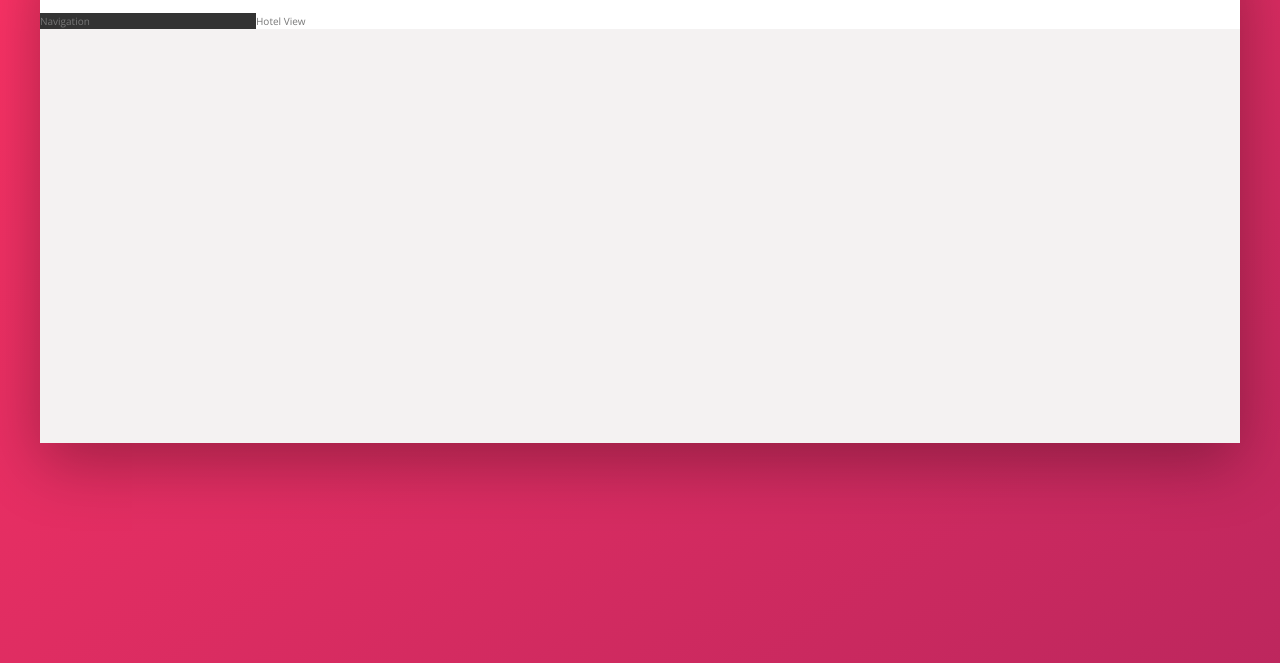
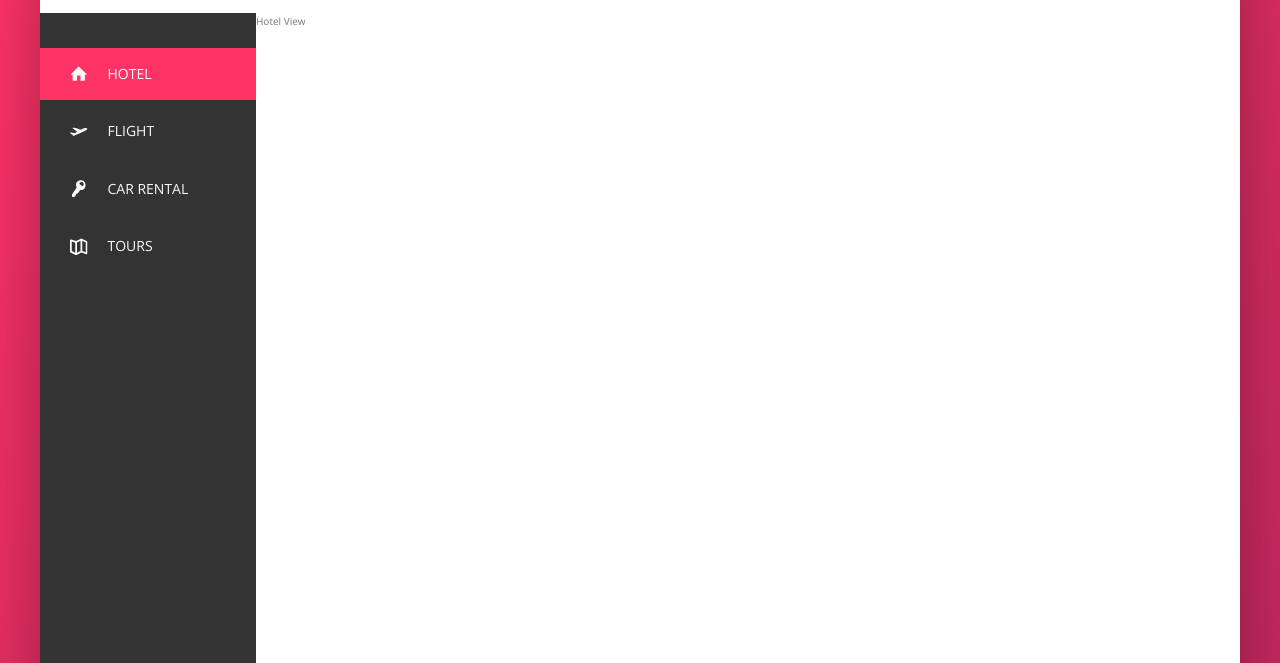
Before and after one commit to caarbelaezg/Trillo-project, a website: page index.html in a window 1280 px wide. Shown: the part 137-800 px from the top of the page. Drawn offline with nearby package versions, Linux system fonts and the light colour scheme.

Commit message:
navigation with animations

```diff
--- a/index.html
+++ b/index.html
@@ -1,21 +1,28 @@
 <!DOCTYPE html>
 <html lang="en">
   <head>
-        <meta charset="UTF-8">
-        <meta name="viewport" content="width=device-width, initial-scale=1.0">
+    <meta charset="UTF-8" />
+    <meta name="viewport" content="width=device-width, initial-scale=1.0" />
 
-        <link href="https://fonts.googleapis.com/css?family=Open+Sans:300,400,600" rel="stylesheet">
-        <link rel="stylesheet" href="css/style.css">
-        <link rel="shortcut icon" type="image/png" href="img/favicon.png">
+    <link
+      href="https://fonts.googleapis.com/css?family=Open+Sans:300,400,600"
+      rel="stylesheet"
+    />
+    <link rel="stylesheet" href="css/style.css" />
+    <link rel="shortcut icon" type="image/png" href="img/favicon.png" />
 
     <title>trillo &mdash; Your all-in-one booking app</title>
   </head>
   <body>
     <div class="container">
       <header class="header">
-                <img src="img/logo.png" alt="trillo logo" class="logo">
+        <img src="img/logo.png" alt="trillo logo" class="logo" />
         <form action="#" class="search">
-                    <input type="text" placeholder="Search hotels" class="search__input">
+          <input
+            type="text"
+            placeholder="Search hotels"
+            class="search__input"
+          />
           <button class="search__button">
             <svg class="search__icon">
               <use xlink:href="img/sprite.svg#icon-magnifying-glass"></use>
@@ -37,18 +44,60 @@
             <span class="user-nav__notification">13</span>
           </div>
           <div class="user-nav__user">
-                        <img src="img/user.jpg" alt="Username photo" class="user-nav__user-photo">
+            <img
+              src="img/user.jpg"
+              alt="Username photo"
+              class="user-nav__user-photo"
+            />
             <span class="user-nav__user-name">Jonas</span>
           </div>
         </nav>
       </header>
+
       <div class="content">
+
         <nav class="sidebar">
-                    Navigation
+          <ul class="side-nav">
+            <li class="side-nav__item side-nav__item--active">
+              <a href="#" class="side-nav__link">
+                <svg class="side-nav__icon">
+                    <use xlink:href="img/sprite.svg#icon-home"></use>
+                </svg>
+                <span>Hotel</span>
+              </a>
+            </li>
+            <li class="side-nav__item">
+                <a href="#" class="side-nav__link">
+                  <svg class="side-nav__icon">
+                      <use xlink:href="img/sprite.svg#icon-aircraft-take-off"></use>
+                  </svg>
+                  <span>Flight</span>
+                </a>
+              </li>
+              <li class="side-nav__item">
+                <a href="#" class="side-nav__link">
+                  <svg class="side-nav__icon">
+                      <use xlink:href="img/sprite.svg#icon-key"></use>
+                  </svg>
+                  <span>Car rental</span>
+                </a>
+              </li>
+              <li class="side-nav__item">
+                <a href="#" class="side-nav__link">
+                  <svg class="side-nav__icon">
+                      <use xlink:href="img/sprite.svg#icon-map"></use>
+                  </svg>
+                  <span>Tours</span>
+                </a>
+              </li>
+          </ul>
+
+          <div class="legal">
+              &copy;2017 by trillo. All rights reserved.
+          </div>
         </nav>
-                <main class="hotel-view">
-                    Hotel View
-                </main>
+
+        <main class="hotel-view">Hotel View</main>
       </div>
     </div>
   </body>
--- a/sass/_components.scss
+++ b/sass/_components.scss
@@ -107,3 +107,74 @@
   &__user-name {
   }
 }
+
+///////////////////////////////////////
+//SIDE NAVIGATION
+
+.side-nav {
+  font-size: 1.4rem;
+  list-style: none;
+  margin-top: 3.5rem;
+
+  &__item {
+    position: relative;
+    &:not(:last-child) {
+      margin-bottom: 0.5rem;
+    }
+  }
+
+  &__item::before {
+    content: "";
+    position: absolute;
+    top: 0;
+    left: 0;
+    height: 100%;
+    width: 3px;
+    background-color: var(--color-primary);
+    transform: scaleY(0);
+    transform-origin: center;
+    transition: transform 0.2s,
+                width 0.4s cubic-bezier(1, 0, 0, 1) 0.2s,
+                background-color 0.1s;
+  }
+
+  &__item:hover::before,
+  &__item--active::before {
+    transform: scaleY(1);
+    width: 100%;
+  }
+
+  &__item--active::before {
+    background-color: var(--color-primary-light);
+  }
+
+  &__link:link,
+  &__link:visited {
+    color: var(--color-grey-light-1);
+    text-decoration: none;
+    text-transform: uppercase;
+    display: block;
+    padding: 1.5rem 3rem;
+    display: flex;
+    align-items: center;
+    position: relative;
+    z-index: 10;
+  }
+
+  &__icon {
+    width: 1.75rem;
+    height: 1.75rem;
+    margin-right: 2rem;
+    fill: currentColor;
+  }
+}
+
+///////////////////////////////////////
+//LEGAL TEXT
+
+.legal {
+  font-size: 1.2rem;
+  color: var(--color-grey-light-4);
+  text-align: center;
+  padding: 2.5rem;
+}
--- a/sass/_layout.scss
+++ b/sass/_layout.scss
@@ -23,9 +23,15 @@
 .sidebar {
   background-color: var(--color-grey-dark-1);
   flex: 0 0 18%;
+
+  display: flex;
+  flex-direction: column;
+  justify-content: space-between;
+
 }
 
 .hotel-view {
   background-color: #fff;
   flex: 1;
+  height: 80rem;
 }
```
Also changed, not shown: css/style.css. Lines whose indentation alone changed are shown as unchanged.
